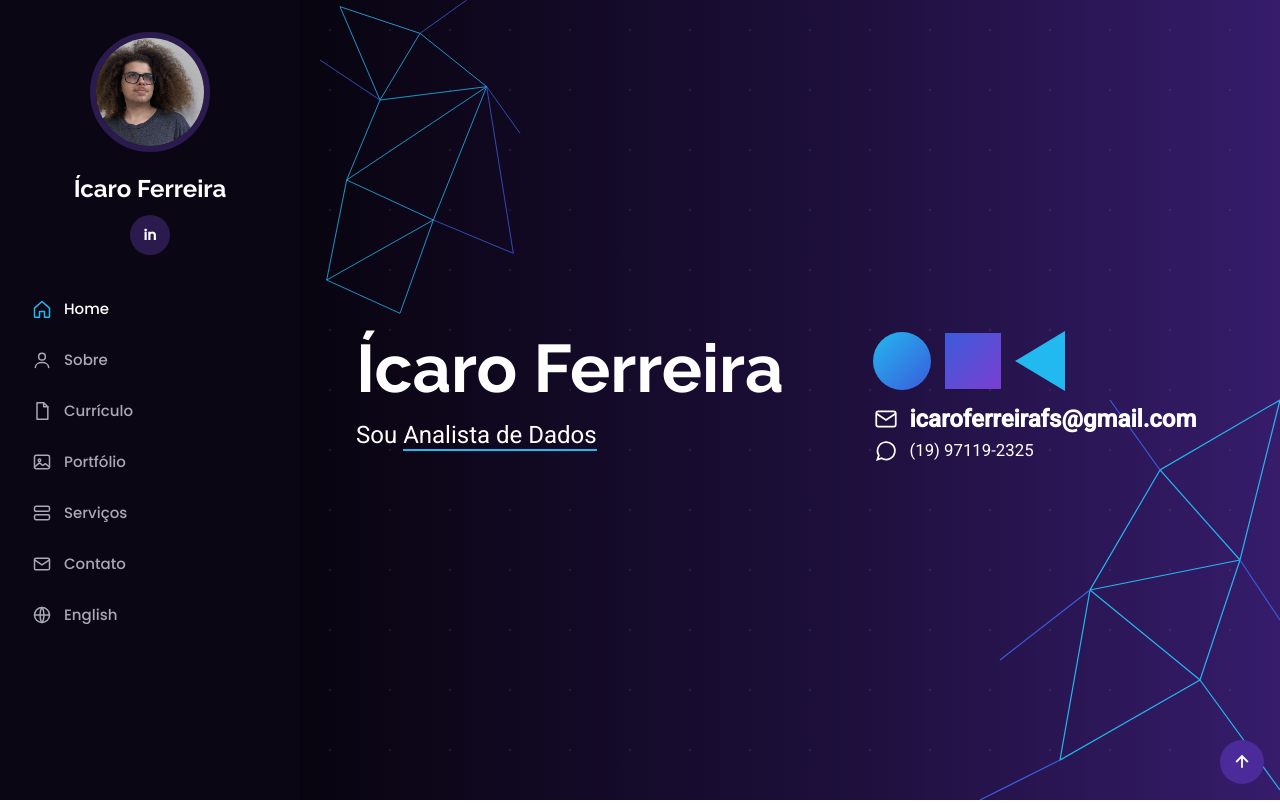
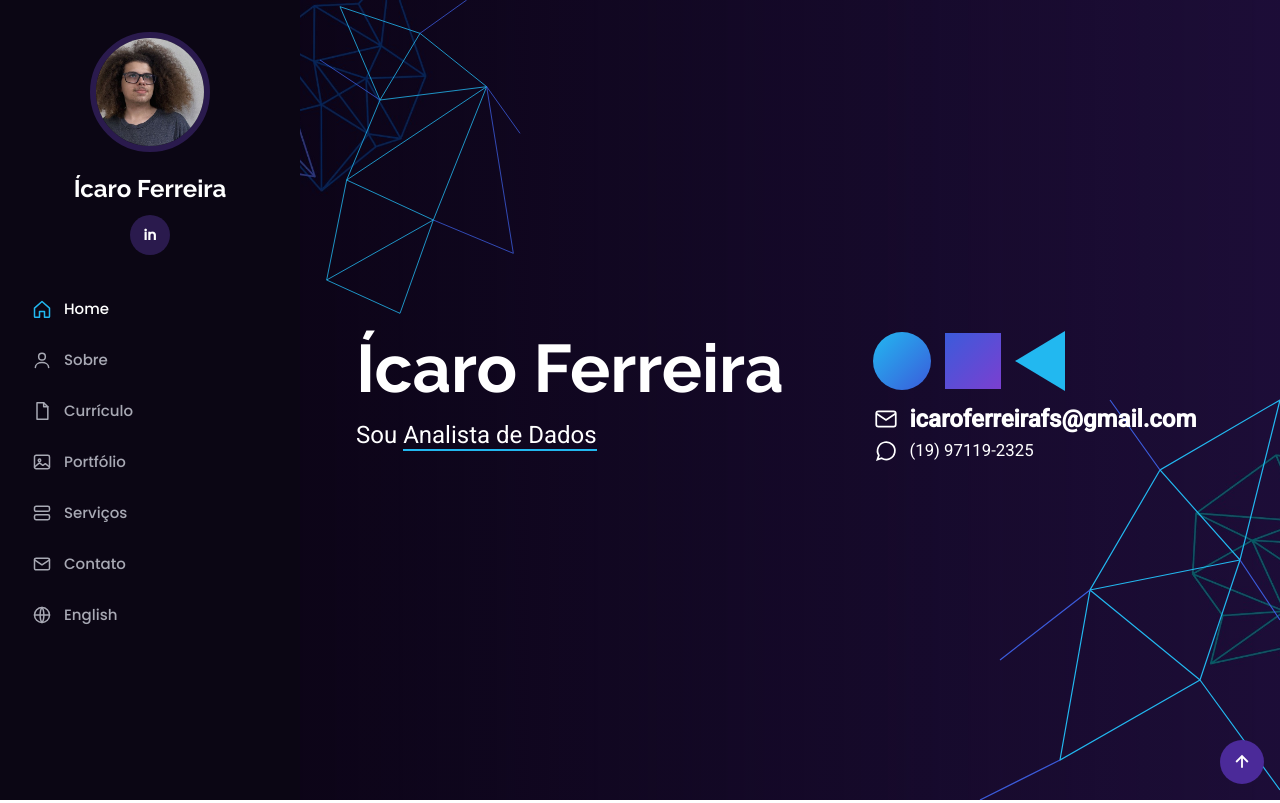
Before and after one commit to icaroferreirafs/icaroferreirafs.github.io, a plain HTML site: page index.html in a window 1280 px wide. Shown: the top 803 px of the page. Drawn offline with Linux system fonts and the light colour scheme.

Commit message:
Update index.html

```diff
--- a/index.html
+++ b/index.html
@@ -43,7 +43,7 @@ li{margin-bottom:6px}
 main{margin-left:300px}
 
 /* Hero */
-.hero{position:relative;min-height:100vh;background:radial-gradient(rgba(255,255,255,.07) 1.3px,transparent 1.3px) 0 0/60px 60px,linear-gradient(90deg,#08040f 0%,#1d0f3b 55%,#361c6b 100%);color:#fff;display:flex;align-items:center;overflow:hidden;padding:64px 56px}
+.hero{position:relative;min-height:100vh;background:linear-gradient(rgba(8,4,15,.55),rgba(8,4,15,.55)),url("assets/img/hero-bg.jpg") center/cover no-repeat;color:#fff;display:flex;align-items:center;overflow:hidden;padding:64px 56px}
 .poly{position:absolute;fill:none;stroke-width:1.2;pointer-events:none}
 .p1{left:0;top:0;width:240px;height:320px}
 .p2{right:0;bottom:0;width:340px;height:440px}
```
